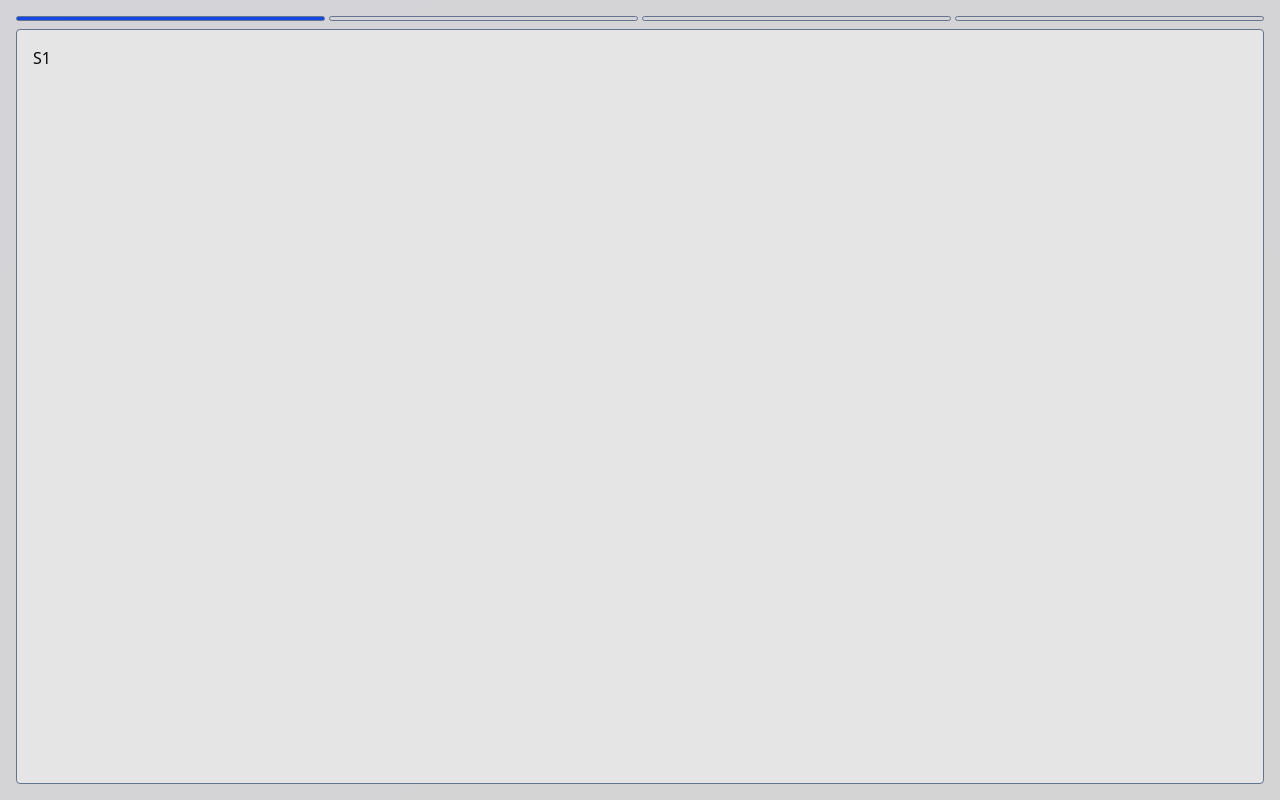
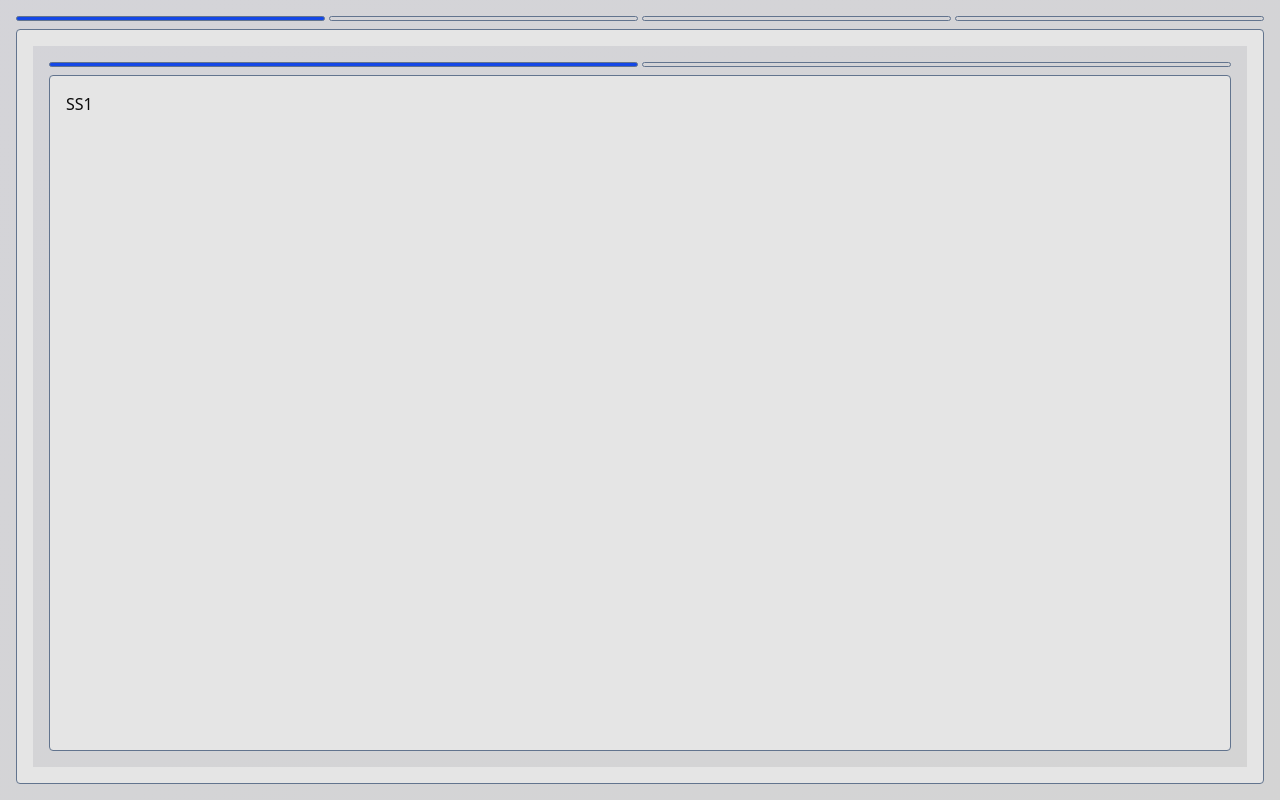
Before and after one commit to matgdev/sliding-frontpage, a React (Vite) app: page / in a window 1280 px wide. Built offline with nearby package versions, Linux system fonts and the light colour scheme.

Commit message:
feat: slides in slides

```diff
--- a/src/App.tsx
+++ b/src/App.tsx
@@ -3,12 +3,20 @@
 
 function App() {
   return (
-    <SlideLayout>
-      <Slide>S1</Slide>
-      <Slide>S2</Slide>
-      <Slide>S3</Slide>
-      <Slide>S4</Slide>
-    </SlideLayout>
+    <div className="w-screen h-screen">
+      <SlideLayout>
+        <Slide>
+          <SlideLayout>
+            <Slide>SS1</Slide>
+            <Slide>SS2</Slide>
+          </SlideLayout>
+        </Slide>
+        <Slide>S2</Slide>
+        <Slide>S3</Slide>
+        <Slide>S4</Slide>
+      </SlideLayout>
+    </div>
+
   )
 }
 
--- a/src/SlideLayout.tsx
+++ b/src/SlideLayout.tsx
@@ -34,6 +34,7 @@
     }
 
     const handleWheel = (event: React.WheelEvent<HTMLDivElement>) => {
+        event.stopPropagation();
         if (throttleScroll.current) return;
         throttleScroll.current = true;
 
@@ -109,7 +110,7 @@
                                                     onClick={idx === activeSlideIdx ? undefined : handleClickNavigation}
                                                     ></div>);
     return (
-        <div className="w-screen h-screen bg-linear-to-br from-zinc-300 to-neutral-300 text-neutral-950 dark:from-gray-800 dark:to-neutral-800 dark:text-gray-300 p-4 flex flex-col items-stretch justify-stretch overflow-hidden"
+        <div className="w-full h-full bg-linear-to-br from-zinc-300 to-neutral-300 text-neutral-950 dark:from-gray-800 dark:to-neutral-800 dark:text-gray-300 p-4 flex flex-col items-stretch justify-stretch overflow-hidden"
             onWheel={handleWheel}>
                 <div className="w-full flex justify-center gap-1 mb-2 self-center">
                     {slideBar}
```
